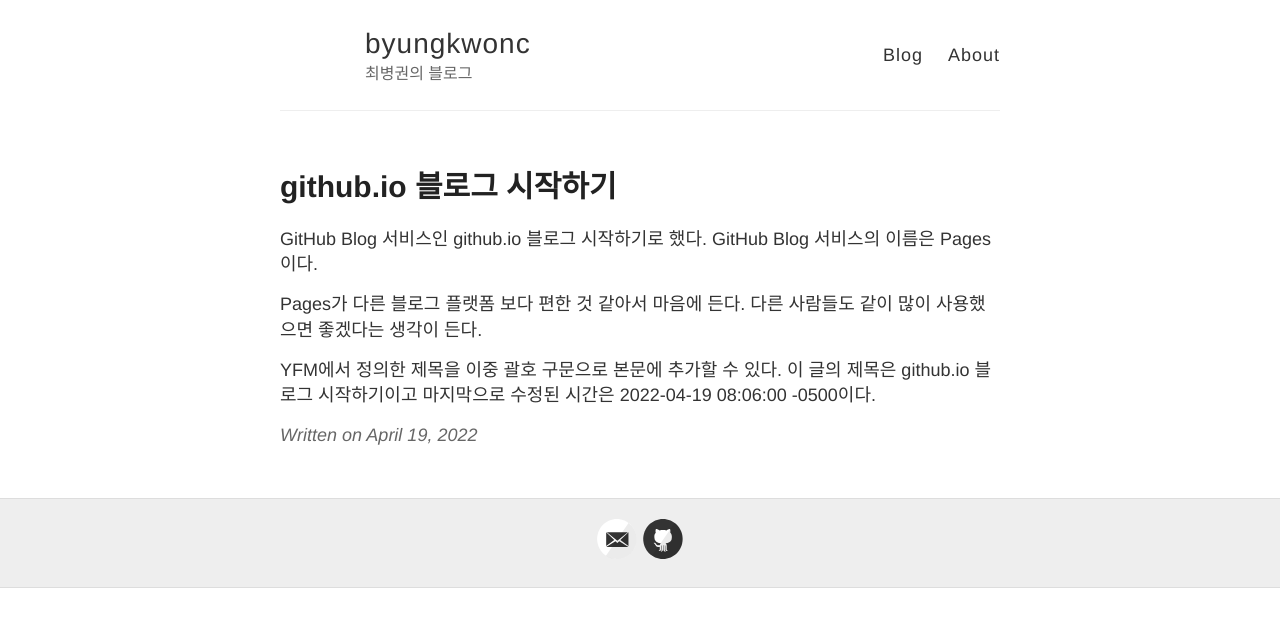
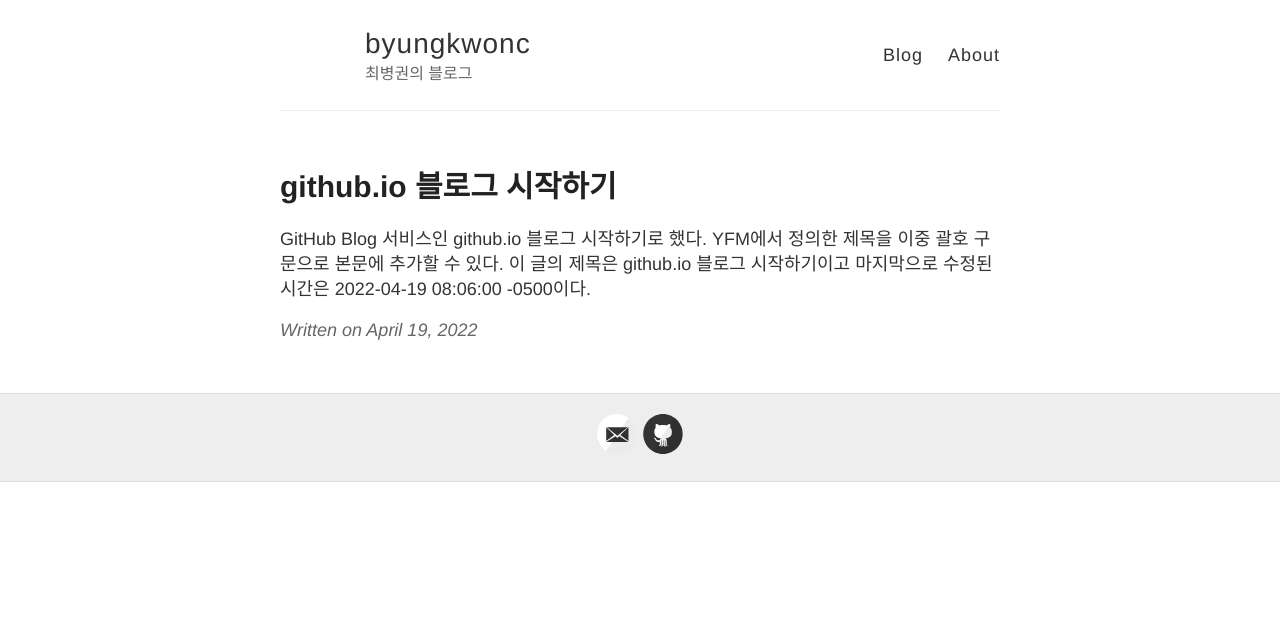
Before and after one commit to byungkwonc/byungkwonc, a Jekyll site: the page built from _posts/2022-4-19-first-post.md, in a window 1280 px wide. Shown: the top 627 px of the page. Built offline with Jekyll 4.4.1, drawn with Linux system fonts in a browser that asks for light colours; our own code applies the rules of GitHub Pages for plain Markdown files.

Commit message:
첫 블로그 내용 수정

```diff
--- a/_posts/2022-4-19-first-post.md
+++ b/_posts/2022-4-19-first-post.md
@@ -10,11 +10,6 @@
 ---
 
 GitHub Blog 서비스인 github.io 블로그 시작하기로 했다.
-GitHub Blog 서비스의 이름은 Pages이다.
-
-Pages가 다른 블로그 플랫폼 보다 편한 것 같아서 마음에 든다.
-다른 사람들도 같이 많이 사용했으면 좋겠다는 생각이 든다.
-
 YFM에서 정의한 제목을 이중 괄호 구문으로 본문에 추가할 수 있다.
 이 글의 제목은 {{ page.title }}이고
 마지막으로 수정된 시간은 {{ page.last_modified_at }}이다.
```
Also changed, not shown: 2 other files.
